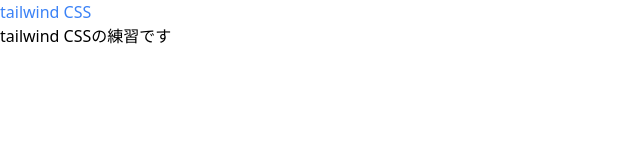
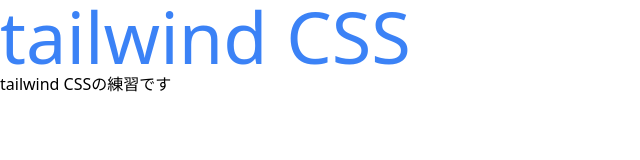
Before and after one commit to nabeman/start, a website: page index.html in a window 1280 px wide. Shown: the whole page, without its empty margins (0-640 px from the left). Drawn offline with Linux system fonts and the light colour scheme.

Commit message:
tailwindCSSの適用
htmlファイルを編集してtailwindCSSを適用した

```diff
--- a/index.html
+++ b/index.html
@@ -6,7 +6,7 @@
     </head>
     <body>
         <div>
-            <h1 class="text-blue-500">tailwind CSS</h1>
+            <h1 class="text-blue-500 text-7xl">tailwind CSS</h1>
             <p>tailwind CSSの練習です</p>
         </div>
     </body>
```
Also changed, not shown: CSS/styles_dist.css.
